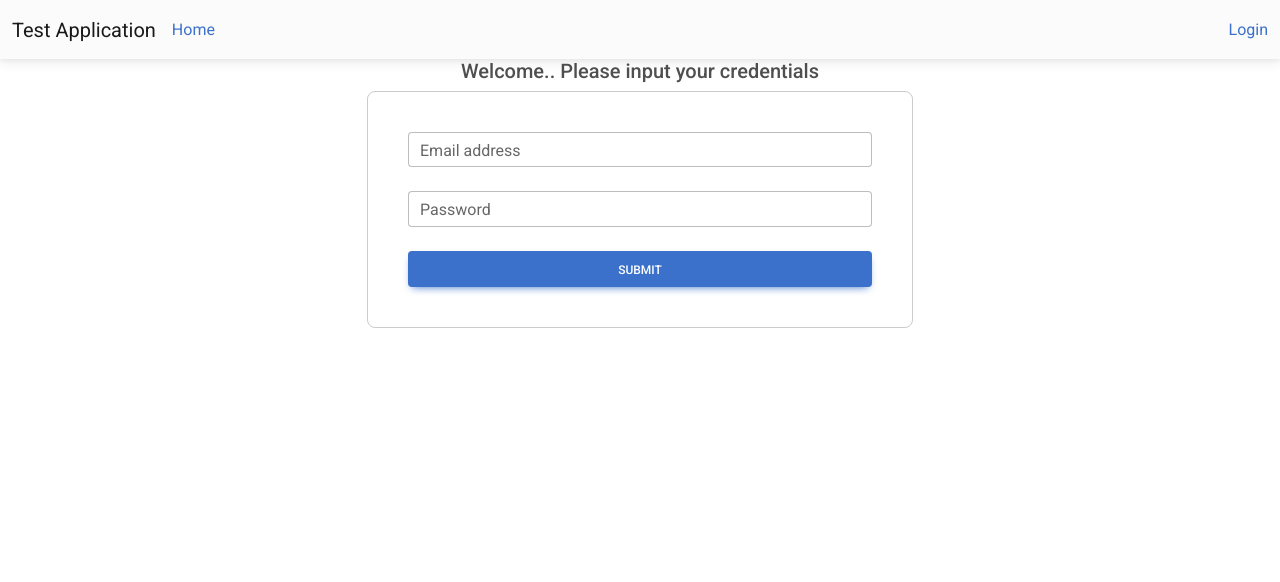
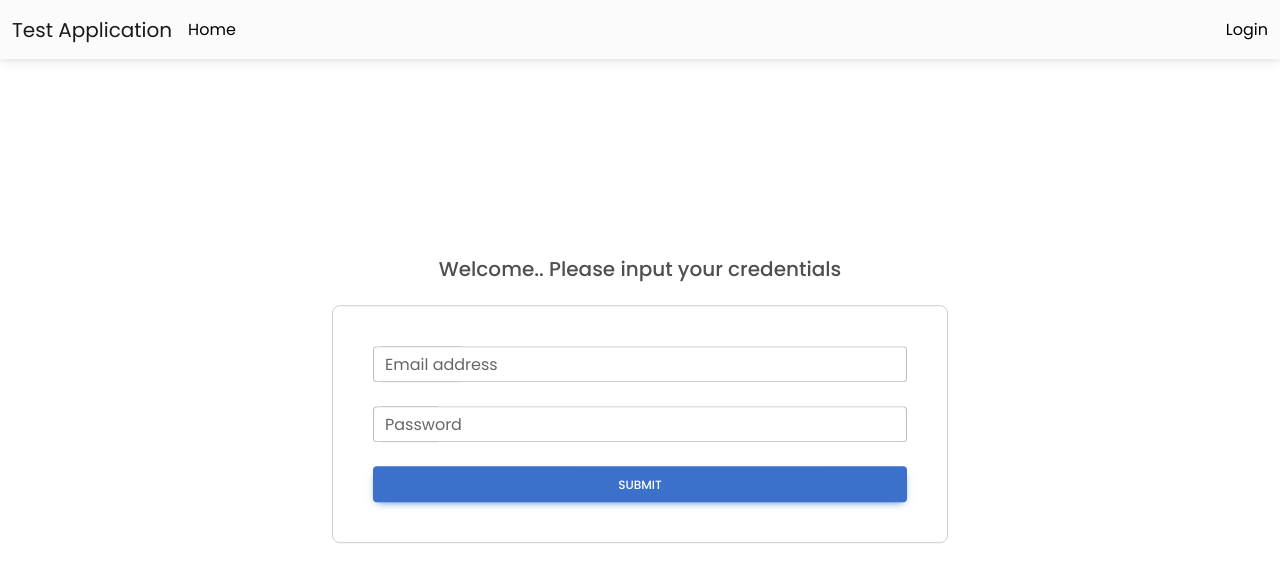
Before and after one commit to Lambertn33/web-test-frontend, a React (Create React App) app: page /login in a window 1280 px wide. Shown: the top 582 px of the page. Built offline with nearby package versions, Linux system fonts and the light colour scheme.

Commit message:
fix: fix some styles

```diff
--- a/src/App.css
+++ b/src/App.css
@@ -13,13 +13,26 @@
   }
 }
 
-.App-header {
-  background-color: #282c34;
-  min-height: 100vh;
-  display: flex;
-  flex-direction: column;
-  align-items: center;
-  justify-content: center;
-  font-size: calc(10px + 2vmin);
-  color: white;
+
+/*Navbar*/
+.link {
+  color: #000;
 }
+/* Login Page */
+.login {
+  position: fixed;
+  top: 50%;
+  left: 50%;
+  transform: translate(-50%, -50%);
+}
+
+.login-form {
+    margin-top: 1.5rem;
+  border: 0.03125rem solid #ccc;
+  padding: 2.5rem;
+  border-radius: 0.5rem;
+}
+
+h5 {
+  text-align: center;
+}
--- a/src/components/public/Login.jsx
+++ b/src/components/public/Login.jsx
@@ -4,7 +4,7 @@ import { useNavigate } from "react-router-dom";
 
 import authServices from "../../services/auth.services";
 
-import "./styles/login.css";
+import "../../App.css";
 
 export default function Login() {
   const [username, setUsername] = useState("");
@@ -27,7 +27,7 @@ export default function Login() {
   return (
     <div className="container">
       <div className="row">
-        <div className="col-md-6 offset-md-3">
+        <div className="col-md-6 login">
           <h5>Welcome.. Please input your credentials</h5>
           <form className="login-form" onSubmit={handleSubmit}>
             <MDBInput
--- a/src/components/public/styles/login.css
+++ /dev/null
@@ -1,9 +0,0 @@
-.login-form {
-    border: 0.03125rem solid #ccc;
-    padding: 2.5rem;
-    border-radius: 0.5rem;
-}
-
-h5 {
-    text-align: center;
-}
--- a/src/components/reusable/Navbar.jsx
+++ b/src/components/reusable/Navbar.jsx
@@ -34,11 +34,11 @@ export default function Navbar() {
         <MDBCollapse navbar show={showNav}>
           <MDBNavbarNav>
             <MDBNavbarItem>
-              <Link to="/"> Home </Link>
+              <Link to="/" className="link"> Home </Link>
             </MDBNavbarItem>
           </MDBNavbarNav>
           {!authenticatedUser ? (
-            <Link to="/login">Login</Link>
+            <Link to="/login" className="link">Login</Link>
           ) : (
             <Link to="#" onClick={logout}>
               {" "}
--- a/src/index.css
+++ b/src/index.css
@@ -1,6 +1,8 @@
+@import url('https://fonts.googleapis.com/css2?family=Poppins:wght@300;400;500;600;700;800;900&display=swap');
+
 body {
   margin: 0;
-  font-family: Roboto, Helvetica, Arial, sans-serif;
+  font-family: Poppins;
 
   -webkit-font-smoothing: antialiased;
   -moz-osx-font-smoothing: grayscale;
```
